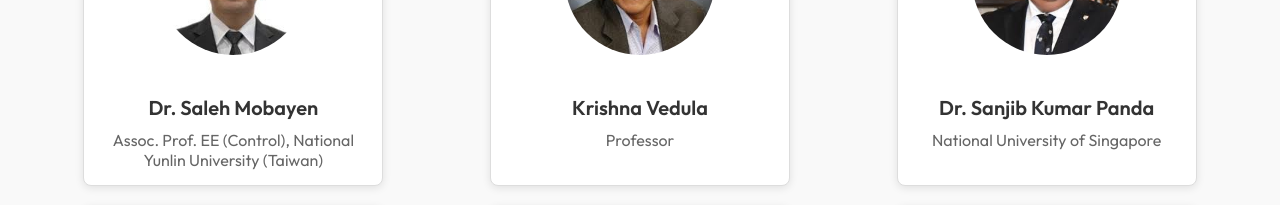
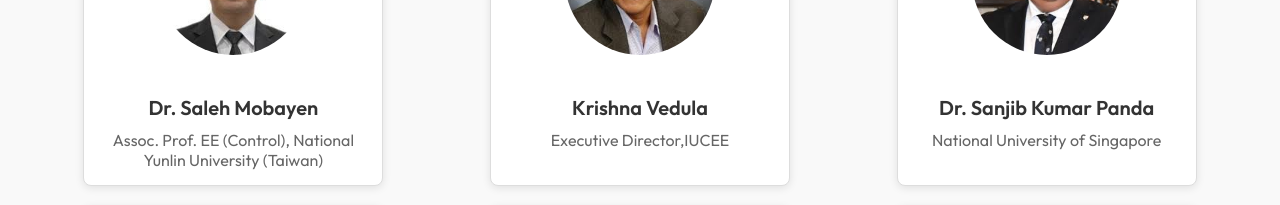
Before and after one commit to CodeSrushti-3105/KKW-Conference-Website, a React (Vite) app: page /committee in a window 1280 px wide. Shown: the part 1660-1865 px from the top of the page. Built offline with nearby package versions, Linux system fonts and the light colour scheme.

Commit message:
ten commit

```diff
--- a/src/assets/assets.js
+++ b/src/assets/assets.js
@@ -115,7 +115,7 @@ export const InternationalMembers = [
     },
     {
         name: "Krishna Vedula",
-        desc: "Professor",
+        desc: "Executive Director,IUCEE",
         image: Image17
     },
     {
```
